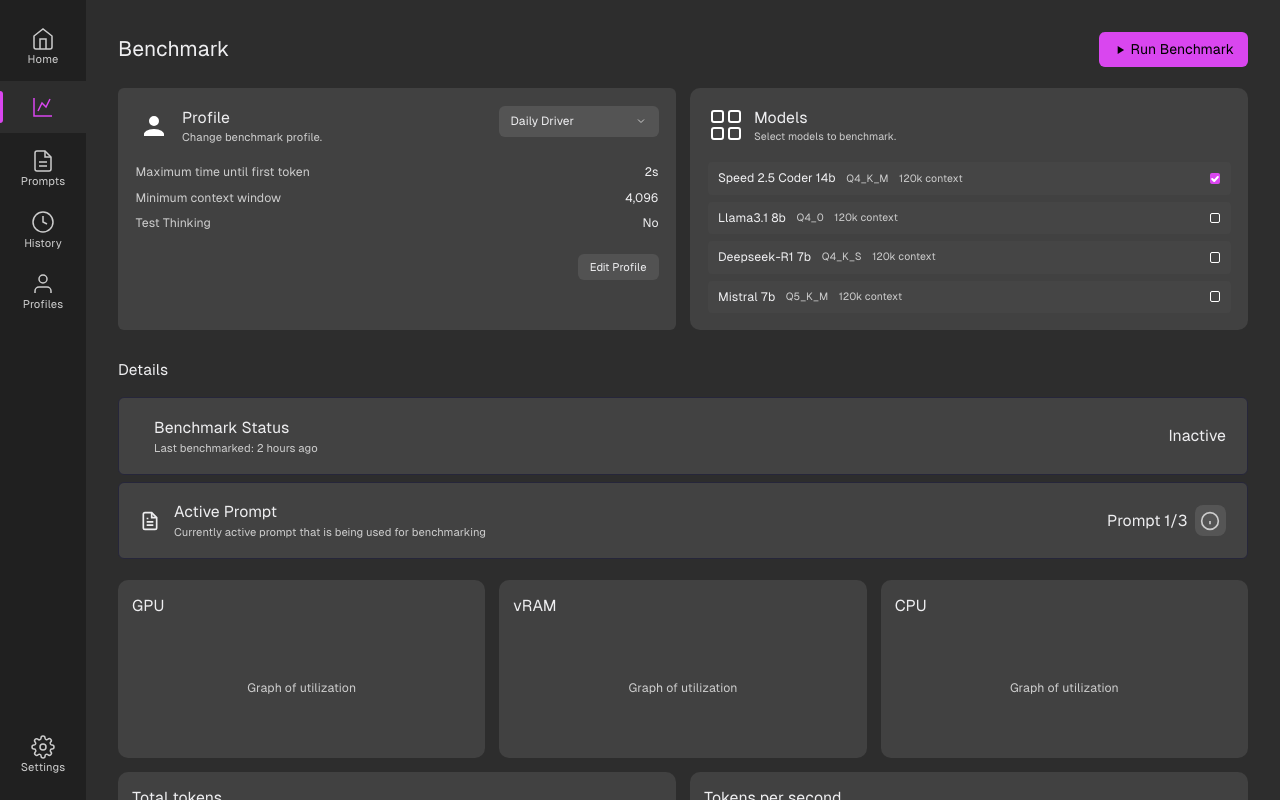
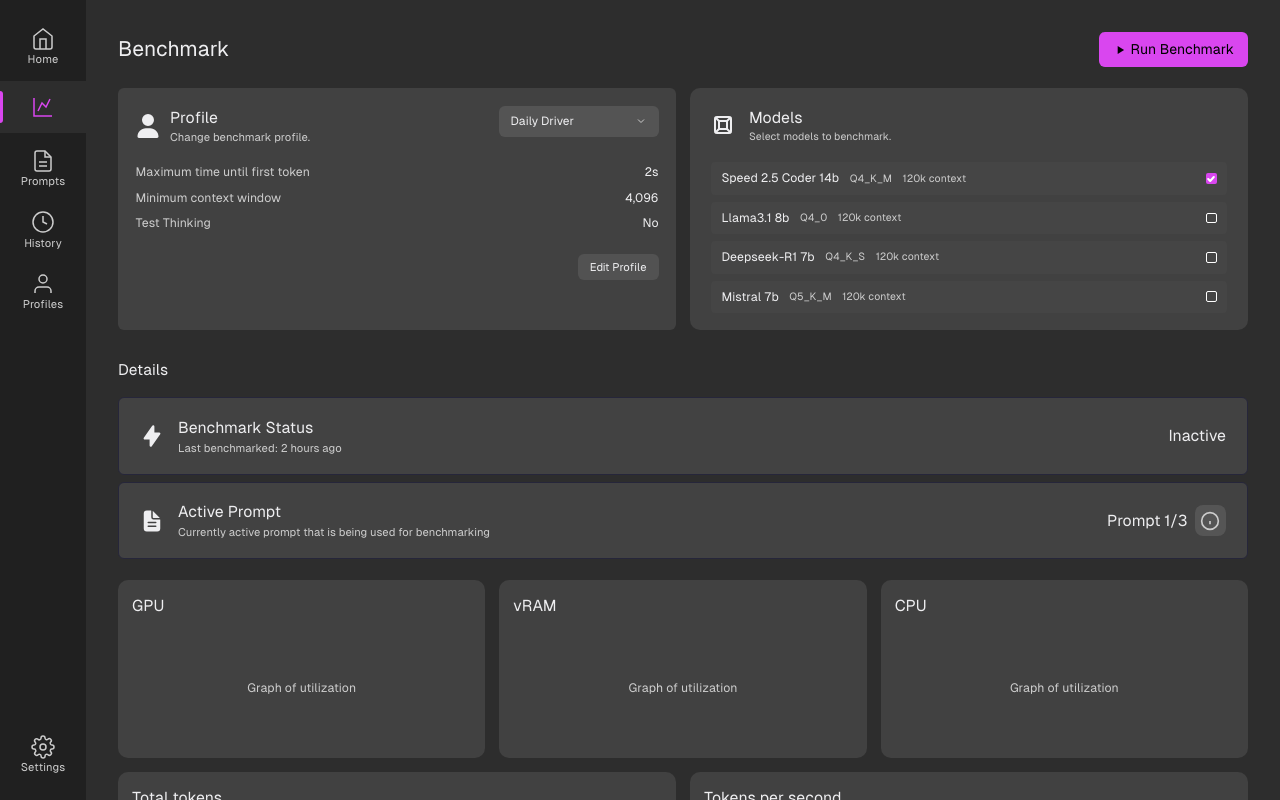
Before and after one commit to caasion/local-bench, a React (Vite) app: page / in a window 1280 px wide. Both pictures are taken after a click on the button "Benchmark". Built offline with nearby package versions, Linux system fonts and the light colour scheme.

Commit message:
feat: Use appropriate react icons

```diff
--- a/src/ActionCard.tsx
+++ b/src/ActionCard.tsx
@@ -11,7 +11,7 @@ export function ActionCard({ icon, title, description, actions }: ActionCardProp
   return (
     <div className="bg-white/10 border border-[var(--border)] rounded-sm px-6 py-5 flex items-center justify-between">
       <div className="flex items-center gap-4">
-        <span className="flex text-[var(--text-primary)]">{icon}</span>
+        <span className="flex text-[var(--text-primary)] text-[24px]">{icon}</span>
         <div>
           <h3 className="text-[1.125rem] font-semibold text-[var(--text-primary)]">{title}</h3>
           {description && (
--- a/src/BenchmarkPage.tsx
+++ b/src/BenchmarkPage.tsx
@@ -2,6 +2,10 @@ import { useState } from "react";
 import { MOCK_MODELS, MOCK_PROFILES, MOCK_PROMPTS } from "./mockData";
 import { ActionCard } from "./ActionCard";
 import { CustomSelect } from "./CustomSelect";
+import { FaPlay, FaUser } from "react-icons/fa6";
+import { TbBoxModel } from "react-icons/tb";
+import { HiLightningBolt } from "react-icons/hi";
+import { IoDocumentText } from "react-icons/io5";
 
 export function BenchmarkPage() {
   const [selectedProfileId, setSelectedProfileId] = useState<number>(MOCK_PROFILES[0].id);
@@ -49,9 +53,10 @@ export function BenchmarkPage() {
         <div className="bg-[var(--bg-card)] rounded-sm overflow-hidden p-5">
           <div className="flex items-start justify-between mb-5">
             <div className="flex items-center gap-3">
-              <svg width="36" height="36" viewBox="0 0 36 36" fill="white" xmlns="http://www.w3.org/2000/svg">
-                <path d="M18 8a5 5 0 1 0 0 10 5 5 0 0 0 0-10zM18 21c-6.667 0-10 3.333-10 5v2h20v-2c0-1.667-3.333-5-10-5z"/>
-              </svg>
+              <div className="flex text-[24px]">
+                <FaUser />
+              </div>
+
               <div>
                 <div className="text-[1.125rem] font-semibold text-[var(--text-primary)]">Profile</div>
                 <div className="text-[0.8rem] text-[var(--text-secondary)] font-normal">Change benchmark profile.</div>
@@ -86,14 +91,11 @@ export function BenchmarkPage() {
         </div>
 
         {/* Models card */}
-        <div className="bg-[var(--bg-card)] rounded-[var(--radius-md)] overflow-hidden p-5">
-          <div className="flex items-center gap-3 mb-5">
-            <svg width="36" height="36" viewBox="0 0 36 36" fill="none" stroke="white" strokeWidth="2" xmlns="http://www.w3.org/2000/svg">
-              <rect x="4" y="4" width="11" height="11" rx="2" />
-              <rect x="21" y="4" width="11" height="11" rx="2" />
-              <rect x="4" y="21" width="11" height="11" rx="2" />
-              <rect x="21" y="21" width="11" height="11" rx="2" />
-            </svg>
+        <div className="bg-[var(--bg-card)] rounded-[var(--radius-md)] overflow-hidden px-6 py-5">
+          <div className="flex items-center gap-4 mb-5">
+            <div className="text-[24px]">
+                <TbBoxModel />
+              </div>
             <div>
               <div className="text-[1.125rem] font-semibold text-[var(--text-primary)]">Models</div>
               <div className="text-[0.75rem] text-[var(--text-secondary)]">Select models to benchmark.</div>
@@ -140,7 +142,7 @@ export function BenchmarkPage() {
 
       <div className="flex flex-col gap-2 mb-6">
         <ActionCard
-          icon={<></>}
+          icon={<HiLightningBolt />}
           title="Benchmark Status"
           description="Last benchmarked: 2 hours ago"
           actions={
@@ -160,11 +162,7 @@ export function BenchmarkPage() {
 
         <ActionCard
           icon={
-            <svg width="20" height="20" viewBox="0 0 24 24" fill="none" stroke="currentColor" strokeWidth="2">
-              <path d="M14 2H6a2 2 0 0 0-2 2v16a2 2 0 0 0 2 2h12a2 2 0 0 0 2-2V8z" />
-              <path d="M14 2v6h6" />
-              <path d="M16 13H8m8 4H8m2-8H8" />
-            </svg>
+            <IoDocumentText />
           }
           title="Active Prompt"
           description="Currently active prompt that is being used for benchmarking"
--- a/src/HomePage.tsx
+++ b/src/HomePage.tsx
@@ -4,6 +4,8 @@ import type { MockBenchmarkRun } from "./mockData";
 import { ActionCard } from "./ActionCard";
 import { ModelResultItem } from "./ModelResultItem";
 import { CustomSelect } from "./CustomSelect";
+import { TbBoxModel } from "react-icons/tb";
+import { FaUser, FaPlay } from "react-icons/fa6";
 
 interface HomePageProps {
   onNavigate: (view: string) => void;
@@ -46,10 +48,7 @@ export function HomePage({ onNavigate }: HomePageProps) {
       <div className="grid grid-cols-2 gap-4 mb-4">
         <ActionCard
           icon={
-            <svg width="24" height="24" viewBox="0 0 24 24" fill="none" stroke="currentColor" strokeWidth="1.5">
-              <circle cx="12" cy="8" r="4" />
-              <path d="M4 20c0-4 4-7 8-7s8 3 8 7" />
-            </svg>
+            <FaUser />
           }
           title="Profile"
           description="Change benchmark profile."
@@ -63,10 +62,7 @@ export function HomePage({ onNavigate }: HomePageProps) {
         />
         <ActionCard
           icon={
-            <svg width="24" height="24" viewBox="0 0 24 24" fill="none" stroke="currentColor" strokeWidth="1.5">
-              <rect x="4" y="4" width="16" height="16" rx="2" />
-              <path d="M9 9h6M9 13h6M9 17h4" />
-            </svg>
+            <TbBoxModel />
           }
           title="Models"
           description="Select a model to benchmark."
@@ -83,10 +79,7 @@ export function HomePage({ onNavigate }: HomePageProps) {
       <div className="mb-7">
         <ActionCard
           icon={
-            <svg width="24" height="24" viewBox="0 0 24 24" fill="none" stroke="currentColor" strokeWidth="1.5">
-              <path d="M3 3v18h18" />
-              <path d="M7 16l4-8 4 4 4-8" />
-            </svg>
+            <FaPlay />
           }
           title="Benchmark"
           description="Run a benchmark."
```
